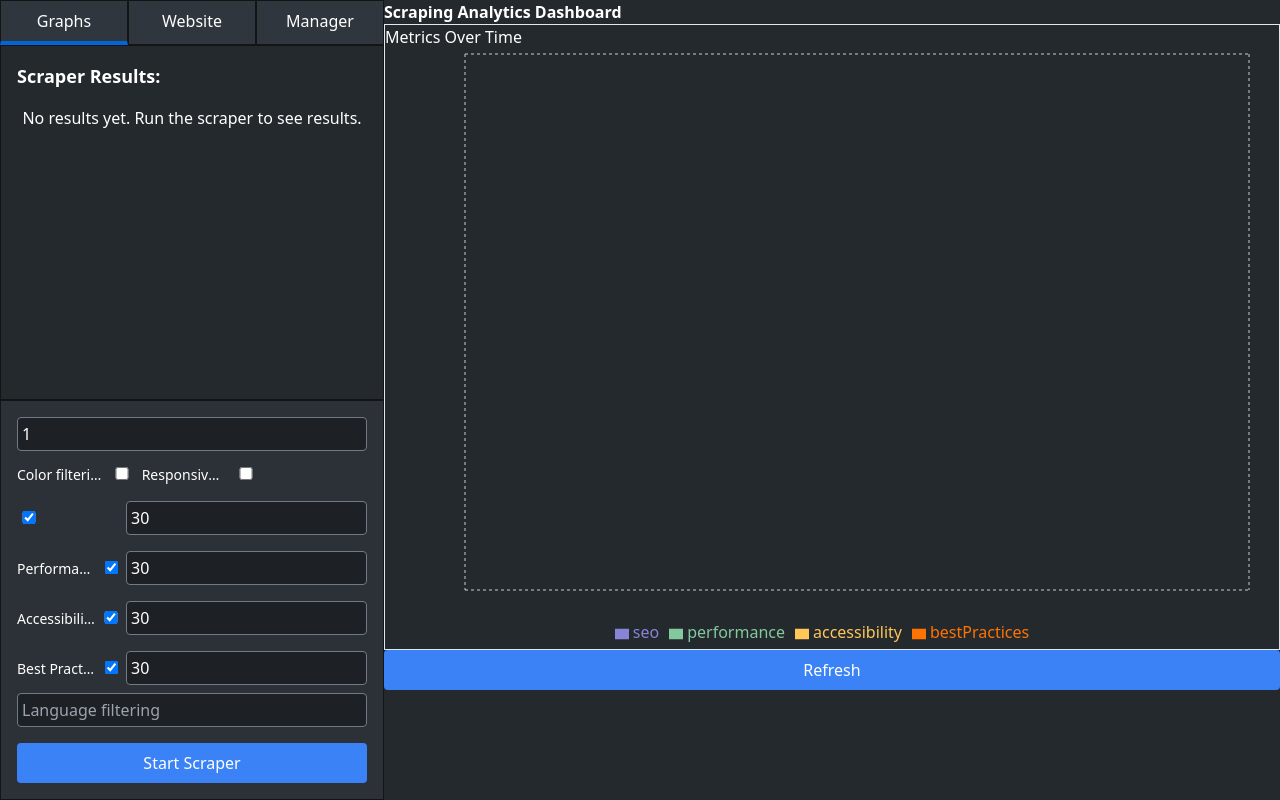
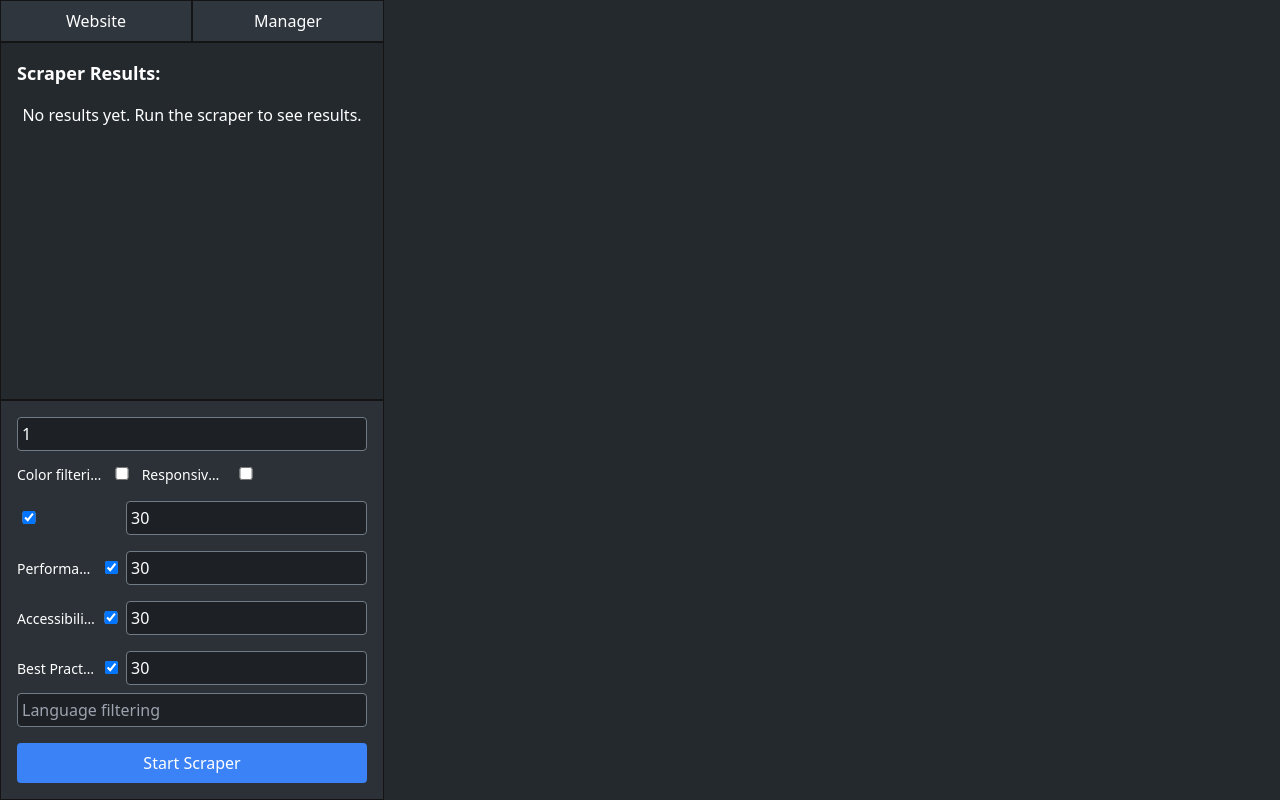
Before and after one commit to TheRealSourcer/lupy_client, a Vue app in the folder renderer/: page / in a window 1280 px wide. Built offline with nearby package versions, Linux system fonts and the light colour scheme.

Commit message:
Removed the graphs since they were unnecessary.

```diff
--- a/renderer/src/components/Charts.jsx
+++ /dev/null
@@ -1,91 +0,0 @@
-import React from 'react';
-import { Card, CardContent, CardHeader, CardTitle } from '@/components/ui/card';
-import { LineChart, Line, BarChart, Bar, PieChart, Pie, Cell, XAxis, YAxis, CartesianGrid, Tooltip, Legend, ResponsiveContainer } from 'recharts';
-
-const COLORS = ['#0088FE', '#00C49F', '#FFBB28', '#FF8042', '#8884d8'];
-
-const transformPerformanceData = (scrapingResults) => {
-    return scrapingResults.reduce((acc, result) => {
-      return acc;
-    }, []);
-};
-
-const calculateIssueDistribution = (scrapingResults) => {
-    return scrapingResults.reduce((acc, result) => {
-      return acc;
-    }, []);
-};
-
-const getTopWebsiteScores = (scrapingResults) => {
-    return scrapingResults
-      .sort((a, b) => b.score - a.score)
-      .slice(0, 5)
-      .map(result => ({
-        name: new URL(result.url).hostname,
-        score: result.score
-      }));
-};
-
-export default function ScrapeAnalyticsDashboard() {
-    let results = [];
-    let performanceData = [];
-
-    const fetchResults = async () => {
-        try {
-          const data = await window.api.getResults();
-          results = data;
-
-          for (const result of results) {
-            performanceData.push({
-                url: new URL(result.url).hostname,
-                seo: result.seo.seo_score,
-                performance: result.seo.performance_score,
-                accessibility: result.seo.accessibility_score,
-                bestPractices: result.seo.best_practices_score
-            });
-        }
-
-        } catch (error) {
-          console.error("Error fetching results:", error);
-          alert("Failed to fetch results. Check console for details.");
-        }
-    };
-
-    return (
-        <div className="flex flex-col w-screen min-h-screen p-6">
-            <h1 className="text-2xl font-bold mb-6">Scraping Analytics Dashboard</h1>
-
-            <Card className="flex-1 w-full">
-                <CardHeader>
-                    <CardTitle>Metrics Over Time</CardTitle>
-                </CardHeader>
-                <CardContent>
-                    <div className="relative w-full" style={{ height: '600px' }}>
-                        <ResponsiveContainer width="100%" height="100%">
-                            <BarChart
-                                data={performanceData}
-                                margin={{ top: 5, right: 30, left: 20, bottom: 5 }}
-                            >
-                                <CartesianGrid strokeDasharray="3 3" />
-                                <XAxis dataKey="url" />
-                                <YAxis />
-                                <Tooltip />
-                                <Legend />
-                                <Bar type="monotone" dataKey="seo" fill="#8884d8" />
-                                <Bar type="monotone" dataKey="performance" fill="#82ca9d" />
-                                <Bar type="monotone" dataKey="accessibility" fill="#ffc658" />
-                                <Bar type="monotone" dataKey="bestPractices" fill="#ff7300" />
-                            </BarChart>
-                        </ResponsiveContainer>
-                    </div>
-                </CardContent>
-            </Card>
-            <button
-                onClick={fetchResults}
-                className="mt-4 px-4 py-2 bg-blue-500 text-white rounded hover:bg-blue-600"
-            >
-                Refresh
-            </button>
-        </div>
-    );
-}
--- a/renderer/src/components/Tweaker.vue
+++ b/renderer/src/components/Tweaker.vue
@@ -2,9 +2,6 @@
   <div class="flex flex-col h-screen max-h-screen text-white text-base">
       <!-- Navigation section -->
        <div class="flex w-full bg-github-lightgray-background">
-            <router-link to="/" class="flex flex-1 justify-center px-4 py-2 border border-github-black-border" :class="[isActiveLink('/') ? 'border-b-4 border-b-github-blue-border/background' : '']">
-                <div>Graphs</div>
-            </router-link>
             <router-link to="/website/about:blank" class="flex flex-1 justify-center px-4 py-2 border border-github-black-border" :class="[isActiveLink('/website/about:blank') ? 'border-b-4 border-b-github-blue-border/background' : '']">
                 <div>Website</div>
             </router-link>
--- a/renderer/src/components/ui/card.tsx
+++ /dev/null
@@ -1,79 +0,0 @@
-import * as React from "react"
-
-import { cn } from "@/lib/utils"
-
-const Card = React.forwardRef<
-  HTMLDivElement,
-  React.HTMLAttributes<HTMLDivElement>
->(({ className, ...props }, ref) => (
-  <div
-    ref={ref}
-    className={cn(
-      "rounded-lg border bg-card text-card-foreground shadow-sm",
-      className
-    )}
-    {...props}
-  />
-))
-Card.displayName = "Card"
-
-const CardHeader = React.forwardRef<
-  HTMLDivElement,
-  React.HTMLAttributes<HTMLDivElement>
->(({ className, ...props }, ref) => (
-  <div
-    ref={ref}
-    className={cn("flex flex-col space-y-1.5 p-6", className)}
-    {...props}
-  />
-))
-CardHeader.displayName = "CardHeader"
-
-const CardTitle = React.forwardRef<
-  HTMLDivElement,
-  React.HTMLAttributes<HTMLDivElement>
->(({ className, ...props }, ref) => (
-  <div
-    ref={ref}
-    className={cn(
-      "text-2xl font-semibold leading-none tracking-tight",
-      className
-    )}
-    {...props}
-  />
-))
-CardTitle.displayName = "CardTitle"
-
-const CardDescription = React.forwardRef<
-  HTMLDivElement,
-  React.HTMLAttributes<HTMLDivElement>
->(({ className, ...props }, ref) => (
-  <div
-    ref={ref}
-    className={cn("text-sm text-muted-foreground", className)}
-    {...props}
-  />
-))
-CardDescription.displayName = "CardDescription"
-
-const CardContent = React.forwardRef<
-  HTMLDivElement,
-  React.HTMLAttributes<HTMLDivElement>
->(({ className, ...props }, ref) => (
-  <div ref={ref} className={cn("p-6 pt-0", className)} {...props} />
-))
-CardContent.displayName = "CardContent"
-
-const CardFooter = React.forwardRef<
-  HTMLDivElement,
-  React.HTMLAttributes<HTMLDivElement>
->(({ className, ...props }, ref) => (
-  <div
-    ref={ref}
-    className={cn("flex items-center p-6 pt-0", className)}
-    {...props}
-  />
-))
-CardFooter.displayName = "CardFooter"
-
-export { Card, CardHeader, CardFooter, CardTitle, CardDescription, CardContent }
--- a/renderer/src/router/index.js
+++ b/renderer/src/router/index.js
@@ -1,16 +1,10 @@
 import { createRouter, createWebHistory } from "vue-router";
 import WebsiteView from "../views/WebsiteView.vue"
-import GraphsView from "../views/GraphsView.vue"
 import ManagerView from "../views/ManagerView.vue"
 
 const router = createRouter({
     history: createWebHistory(import.meta.env.BASE_URL),
     routes: [
-        {
-            path: "/",
-            name: "graphs",
-            component: GraphsView,
-        },
         {
             path: '/website/:url',
             name: "website",
--- a/renderer/src/views/GraphsView.vue
+++ /dev/null
@@ -1,18 +0,0 @@
-
-<template>
-    <div class="w-full h-full">
-      <div id="react-graphs" class="w-full h-full"></div>
-    </div>
-</template>
-
-  <script setup>
-  import { onMounted } from 'vue';
-  import { createRoot } from 'react-dom/client';
-  import Charts from "../components/Charts.jsx"
-
-  onMounted(() => {
-    const container = document.getElementById('react-graphs');
-    const root = createRoot(container);
-    root.render(Charts());
-  });
-</script>
```
Also changed, not shown: 2 other files (tests, documents, lock files or other folders).
